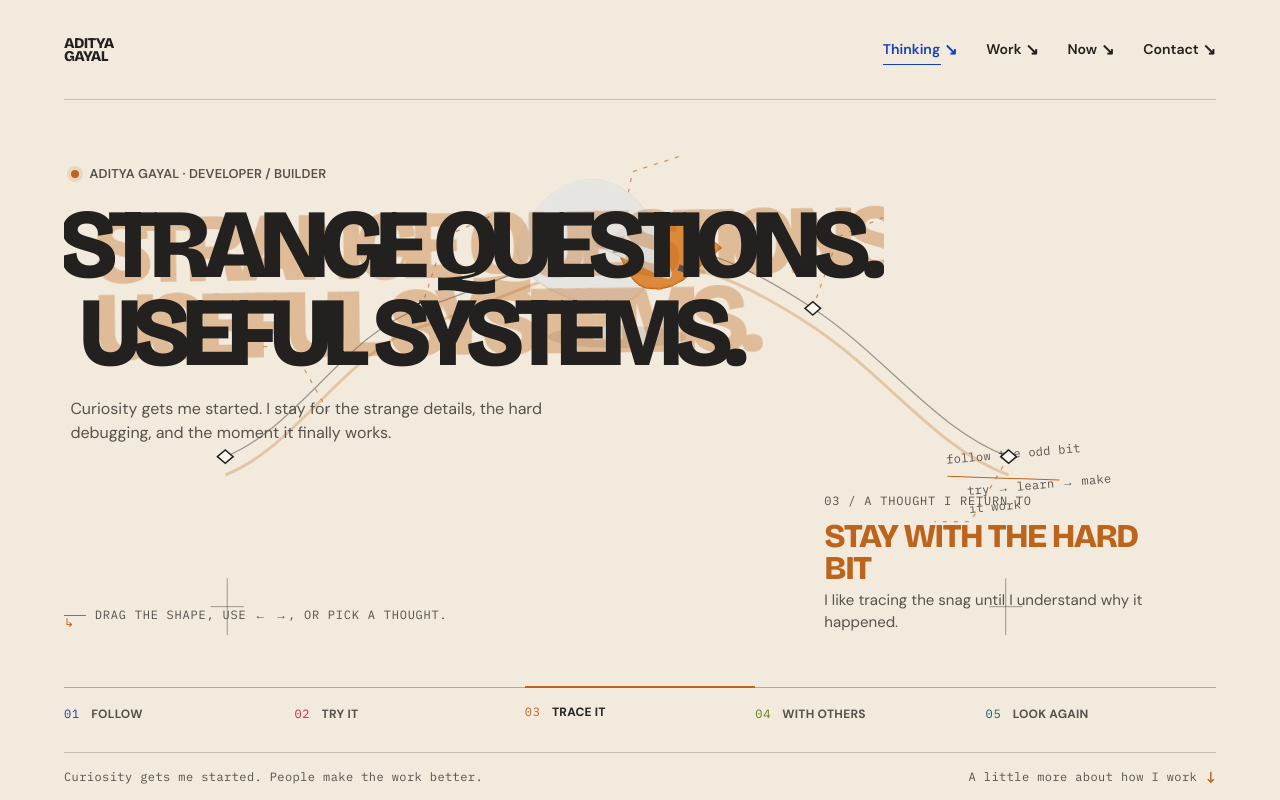
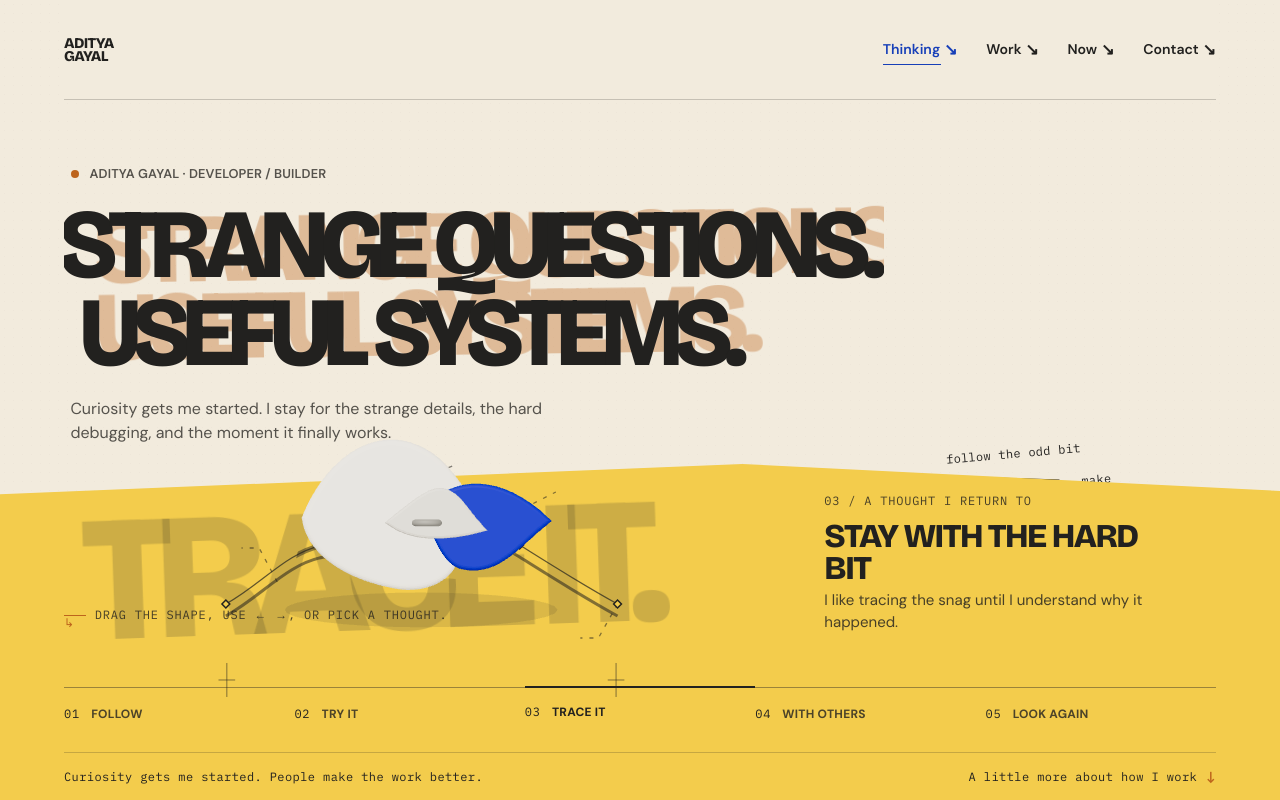
Before and after one commit to AntiDynamic/aditya-gayal-portfolio, a Next.js app: page / in a window 1280 px wide. Shown: the top 800 px of the page. Built offline with nearby package versions, Linux system fonts and the light colour scheme.

Commit message:
feat: make the hero a full color thought stage

```diff
--- a/src/app/globals.css
+++ b/src/app/globals.css
@@ -917,6 +917,115 @@ button { font: inherit; }
 .thought-control:focus-visible { outline-offset: 3px; }
 .key-instruction { position: absolute; z-index: 4; left: 0; bottom: 124px; margin: 0; color: var(--color-ink-soft); font-size: .75rem; pointer-events: none; }
 .key-instruction::before { content: "↳ "; color: var(--thought-color); }
+
+/* The hero becomes a changing visual field, not a small object floating in paper space. */
+.site-header {
+  position: sticky;
+  top: 0;
+  background: var(--color-paper);
+}
+
+.hero-field {
+  position: absolute;
+  z-index: 0;
+  top: 52%;
+  right: calc(-1 * var(--shell-gutter));
+  bottom: 0;
+  left: calc(-1 * var(--shell-gutter));
+  background-color: var(--field-color, var(--project-continuum-deep));
+  clip-path: polygon(0 9%, 58% 0, 100% 8%, 100% 100%, 0 100%);
+  transition: background-color 420ms var(--ease-settle);
+  pointer-events: none;
+}
+
+.thought-monument {
+  position: absolute;
+  z-index: 0;
+  top: 58%;
+  left: 2%;
+  max-width: 90%;
+  color: color-mix(in srgb, var(--field-ink, #fbf7ef) 18%, transparent);
+  font-family: var(--font-display), Arial, sans-serif;
+  font-size: clamp(5rem, 14vw, 13rem);
+  font-weight: 800;
+  letter-spacing: -.095em;
+  line-height: .72;
+  white-space: nowrap;
+  pointer-events: none;
+  transform: translate3d(calc(var(--type-pull, 0px) * -.18), calc(var(--type-lift, 0px) * .35), 0) rotate(-2deg);
+  transition: color 680ms var(--ease-settle), transform 140ms linear;
+}
+.fallback-key { width: clamp(240px, 29vw, 400px); }
+.key-focus-ring {
+  width: clamp(220px, 29vw, 400px);
+  height: clamp(165px, 21vw, 285px);
+}
+@media (min-width: 768px) and (max-width: 1199px) {
+  .fallback-key { width: clamp(180px, 23vw, 260px); }
+  .key-focus-ring { width: clamp(190px, 23vw, 260px); height: clamp(145px, 18vw, 210px); }
+}
+
+.thought-readout,
+.key-instruction,
+.thought-controls,
+.hero-footer {
+  color: var(--field-ink, var(--color-paper-bright));
+}
+
+.thought-title { color: var(--field-ink, var(--color-paper-bright)); }
+.thought-number,
+.thought-note,
+.key-instruction { color: color-mix(in srgb, var(--field-ink, var(--color-paper-bright)) 82%, transparent); }
+.thought-controls { border-color: color-mix(in srgb, var(--field-ink, var(--color-paper-bright)) 42%, transparent); }
+.thought-control { color: color-mix(in srgb, var(--field-ink, var(--color-paper-bright)) 80%, transparent); }
+.thought-control > span:first-child,
+.thought-control:nth-child(n) > span:first-child { color: var(--field-ink, var(--color-paper-bright)); }
+.thought-control[aria-pressed="true"] { color: var(--field-ink, var(--color-paper-bright)); }
+.thought-control[aria-pressed="true"] > span:first-child { color: var(--field-ink, var(--color-paper-bright)); }
+.thought-control[aria-pressed="true"] { border-color: var(--field-ink, var(--color-paper-bright)); }
+.thought-rail { stroke: color-mix(in srgb, var(--field-ink, #fbf7ef) 70%, transparent); }
+.thought-rail-echo,
+.thought-branches path,
+.revealed-fragments path { stroke: color-mix(in srgb, var(--field-ink, #fbf7ef) 54%, transparent); }
+.revealed-fragments text { fill: var(--field-ink, #fbf7ef); }
+.registration-mark { stroke: color-mix(in srgb, var(--field-ink, #fbf7ef) 54%, transparent); }
+.thought-stations path { fill: var(--field-color, var(--project-continuum-deep)); stroke: var(--field-ink, var(--color-paper-bright)); }
+.thought-stations path.is-active { fill: var(--field-ink, var(--color-paper-bright)); stroke: var(--field-color, var(--project-continuum-deep)); }
+.key-focus-ring { border-color: var(--field-ink, var(--color-paper-bright)); }
+.hero-footer { border-top-color: color-mix(in srgb, var(--field-ink, var(--color-paper-bright)) 42%, transparent); }
+.hero-next b { color: var(--field-ink, var(--color-paper-bright)); }
+.hero .eyebrow-dot { background: var(--thought-color, var(--project-continuum-deep)); box-shadow: none; }
+.field-notes,
+.note { color: var(--field-ink, var(--color-ink)); }
+.note-rule { background: var(--field-ink, var(--thought-color)); }
+
+@media (max-width: 767px) {
+  .site-header { z-index: 20; }
+  .hero-field {
+    top: 0;
+    bottom: -58px;
+    clip-path: polygon(0 5%, 64% 0, 100% 5%, 100% 100%, 0 100%);
+  }
+  .thought-monument {
+    top: 42%;
+    left: 1%;
+    max-width: 100%;
+    font-size: clamp(3.5rem, 18vw, 5.5rem);
+    white-space: normal;
+  }
+  .fallback-key { width: clamp(144px, 42vw, 185px); }
+  .key-focus-ring { width: 156px; height: 118px; }
+  .thought-readout,
+  .key-instruction,
+  .thought-controls,
+  .hero-footer { color: var(--field-ink, var(--color-paper-bright)); }
+}
+
+@media (prefers-reduced-motion: reduce) {
+  .hero-field,
+  .thought-monument { transition: none; }
+  .thought-monument { transform: none; }
+}
 
 .hero-footer {
   position: absolute;
--- a/src/components/reveal-key.tsx
+++ b/src/components/reveal-key.tsx
@@ -69,9 +69,11 @@ export function RevealKey() {
     const stage = stageRef.current;
     if (!stage) return;
     const progress = motionRef.current.progress;
-    const mobile = stage.getBoundingClientRect().width < 640;
-    const x = mobile ? 24 + progress * 48 : 14 + progress * 68;
-    const y = 51 - Math.sin(progress * Math.PI) * 30;
+    const width = stage.getBoundingClientRect().width;
+    const mobile = width < 640;
+    const tablet = !mobile && width < 1200;
+    const x = mobile ? 24 + progress * 52 : tablet ? 14 + progress * 34 : 16 + progress * 68;
+    const y = mobile ? 58 - Math.sin(progress * Math.PI) * 10 : tablet ? 72 - Math.sin(progress * Math.PI) * 12 : 63 - Math.sin(progress * Math.PI) * 20;
     const velocity = motionRef.current.velocity;
     const layerShift = clamp(velocity * 28, -24, 24);
     const typePull = mobile
@@ -85,17 +87,24 @@ export function RevealKey() {
     stage.style.setProperty("--key-rotation", `${-13 + progress * 24 + clamp(velocity * 8, -12, 12)}deg`);
     stage.style.setProperty("--layer-shift", `${layerShift}px`);
     stage.style.setProperty("--thought-color", color);
-    mapRef.current?.setAttribute("transform", mobile ? "translate(180 0) scale(.6 1)" : "translate(55 0) scale(.85 1)");
+    const mapTransform = mobile
+      ? "translate(175 112) scale(.65 .5)"
+      : tablet
+        ? "translate(98 144) scale(.425 .6)"
+        : "translate(75 0) scale(.85 1)";
+    mapRef.current?.setAttribute("transform", mapTransform);
     if (heroRef.current) {
       heroRef.current.style.setProperty("--reveal-progress", `${progress}`);
       heroRef.current.style.setProperty("--thought-color", color);
+      heroRef.current.style.setProperty("--field-color", thoughtStates[selectedRef.current].fieldColor);
+      heroRef.current.style.setProperty("--field-ink", thoughtStates[selectedRef.current].fieldInk);
       heroRef.current.style.setProperty("--type-pull", `${typePull}px`);
       heroRef.current.style.setProperty("--type-lift", `${clamp(Math.abs(velocity) * -9, -9, 0)}px`);
     }
     if (apertureRef.current) {
       apertureRef.current.setAttribute("transform", `translate(${x * 10} ${y * 4.2}) rotate(${-13 + progress * 26}) scale(${mobile ? 1.2 : 1.7})`);
     }
-    if (fallbackRef.current) fallbackRef.current.style.setProperty("--key-color", color);
+    if (fallbackRef.current) fallbackRef.current.style.setProperty("--key-color", thoughtStates[selectedRef.current].artifactColor);
     if (visibleRef.current) invalidateRef.current?.();
   }, []);
 
@@ -230,8 +239,9 @@ export function RevealKey() {
     const bounds = stage.getBoundingClientRect();
     const position = clamp((clientX - bounds.left) / bounds.width, 0, 1);
     const mobile = bounds.width < 640;
-    const railStart = mobile ? .24 : .14;
-    const railSpan = mobile ? .48 : .68;
+    const tablet = !mobile && bounds.width < 1200;
+    const railStart = mobile ? .24 : tablet ? .14 : .16;
+    const railSpan = mobile ? .52 : tablet ? .34 : .68;
     const next = clamp((position - railStart) / railSpan, 0, 1);
     const now = performance.now();
     const elapsed = Math.max(12, now - velocityRef.current.time);
@@ -302,7 +312,8 @@ export function RevealKey() {
   const thought = thoughtStates[selected];
 
   return (
-    <div className="reveal-system" style={{ "--thought-color": thought.color } as CSSProperties}>
+    <div className="reveal-system" style={{ "--thought-color": thought.color, "--field-color": thought.fieldColor, "--field-ink": thought.fieldInk } as CSSProperties}>
+      <div className="hero-field" aria-hidden="true" style={{ backgroundColor: thought.fieldColor }} />
       <div
         className="reveal-key"
         ref={stageRef}
@@ -330,34 +341,34 @@ export function RevealKey() {
                 className="aperture-mask-path"
                 d="M0 -42 C32 -61 68 -35 76 -7 L53 46 C37 61 10 54 -2 34 L-28 3 C-39 -13 -25 -36 0 -42Z"
                 fill="white"
-                transform="translate(100 214) scale(1.7)"
+                transform="translate(100 264) scale(2.2)"
               />
             </mask>
           </defs>
           <g ref={mapRef} className="thought-map" transform="translate(55 0) scale(.85 1)">
-          <path className="thought-rail" d="M100 214 C174 197 224 139 300 125 S425 92 500 88 S625 96 700 125 S826 198 900 214" />
-          <path className="thought-rail-echo" d="M100 222 C174 205 224 147 300 133 S425 100 500 96 S625 104 700 133 S826 206 900 222" />
+          <path className="thought-rail" d="M100 264 C174 244 224 212 300 205 S425 182 500 180 S625 182 700 205 S826 244 900 264" />
+          <path className="thought-rail-echo" d="M100 273 C174 253 224 221 300 214 S425 191 500 189 S625 191 700 214 S826 253 900 273" />
           <g className="thought-branches">
-            <path d="M205 187 L168 148 L132 148" />
-            <path d="M300 125 L324 82 L370 70" />
-            <path d="M500 88 L516 43 L568 33" />
-            <path d="M700 125 L726 82 L774 70" />
-            <path d="M900 214 L861 253 L824 253" />
+            <path d="M205 242 L168 208 L132 208" />
+            <path d="M300 205 L324 164 L370 152" />
+            <path d="M500 180 L516 135 L568 125" />
+            <path d="M700 205 L726 164 L774 152" />
+            <path d="M900 264 L861 298 L824 298" />
           </g>
           <g className="thought-stations">
-            <path className={selected === 0 ? "is-active" : undefined} d="M92 214 L100 210 L108 214 L100 218 Z" />
-            <path className={selected === 1 ? "is-active" : undefined} d="M292 125 L300 121 L308 125 L300 129 Z" />
-            <path className={selected === 2 ? "is-active" : undefined} d="M492 88 L500 84 L508 88 L500 92 Z" />
-            <path className={selected === 3 ? "is-active" : undefined} d="M692 125 L700 121 L708 125 L700 129 Z" />
-            <path className={selected === 4 ? "is-active" : undefined} d="M892 214 L900 210 L908 214 L900 218 Z" />
+            <path className={selected === 0 ? "is-active" : undefined} d="M92 264 L100 260 L108 264 L100 268 Z" />
+            <path className={selected === 1 ? "is-active" : undefined} d="M292 205 L300 201 L308 205 L300 209 Z" />
+            <path className={selected === 2 ? "is-active" : undefined} d="M492 180 L500 176 L508 180 L500 184 Z" />
+            <path className={selected === 3 ? "is-active" : undefined} d="M692 205 L700 201 L708 205 L700 209 Z" />
+            <path className={selected === 4 ? "is-active" : undefined} d="M892 264 L900 260 L908 264 L900 268 Z" />
           </g>
           <g className="revealed-fragments" mask="url(#reveal-window)">
-            <path d="M100 214 C174 197 224 139 300 125 S425 92 500 88 S625 96 700 125 S826 198 900 214" />
-            <text x="122" y="128">WHAT IF?</text>
-            <text x="430" y="282">TRY A VERSION</text>
-            <text x="703" y="320">LOOK AGAIN</text>
+            <path d="M100 264 C174 244 224 212 300 205 S425 182 500 180 S625 182 700 205 S826 244 900 264" />
+            <text x="122" y="190">WHAT IF?</text>
+            <text x="430" y="316">TRY A VERSION</text>
+            <text x="703" y="343">LOOK AGAIN</text>
           </g>
-          <path className="registration-mark" d="M85 304h34m-17-17v34M880 304h34m-17-17v34" />
+          <path className="registration-mark" d="M85 340h34m-17-17v34M880 340h34m-17-17v34" />
           </g>
         </svg>
 
@@ -392,6 +403,7 @@ export function RevealKey() {
             </SceneBoundary>
           </div>
         )}
+        <span className="thought-monument" aria-hidden="true">{thought.stageWord}</span>
         <span className="key-focus-ring" aria-hidden="true" />
       </div>
 
--- a/src/components/reveal-scene.tsx
+++ b/src/components/reveal-scene.tsx
@@ -2,7 +2,7 @@
 
 import { Canvas, useFrame, useThree } from "@react-three/fiber";
 import { useMemo, useRef } from "react";
-import { ExtrudeGeometry, Group, Mesh, Shape, Vector3 } from "three";
+import { CatmullRomCurve3, ExtrudeGeometry, Group, Mesh, Shape, TubeGeometry, Vector3 } from "three";
 import type { MutableRefObject } from "react";
 import { thoughtStates } from "./thought-states";
 
@@ -33,12 +33,10 @@ function accentShape() {
 
 function bladeShape() {
   const shape = new Shape();
-  shape.moveTo(-0.5, -0.08);
-  shape.lineTo(0.72, -0.39);
-  shape.quadraticCurveTo(0.83, -0.42, 0.79, -0.29);
-  shape.lineTo(0.32, 0.46);
-  shape.quadraticCurveTo(0.25, 0.56, 0.17, 0.47);
-  shape.lineTo(-0.5, -0.08);
+  shape.moveTo(-0.62, -0.17);
+  shape.bezierCurveTo(-0.23, -0.34, 0.17, -0.27, 0.76, -0.03);
+  shape.bezierCurveTo(0.49, 0.12, 0.32, 0.41, 0.06, 0.4);
+  shape.bezierCurveTo(-0.16, 0.38, -0.38, 0.07, -0.62, -0.17);
   return shape;
 }
 
@@ -49,30 +47,54 @@ function RevealArtifact({ motionRef, visibleRef, selected, onInvalidate }: {
   onInvalidate: (invalidate: () => void) => void;
 }) {
   const groupRef = useRef<Group>(null);
+  const petalRef = useRef<Mesh>(null);
+  const accentRef = useRef<Mesh>(null);
   const bladeRef = useRef<Mesh>(null);
   const shadowRef = useRef<Mesh>(null);
   const viewport = useThree((state) => state.viewport);
-  const mobile = viewport.width < 9;
-  const color = thoughtStates[selected].color;
-  const petal = useMemo(() => new ExtrudeGeometry(petalShape(), { depth: 0.14, bevelEnabled: true, bevelSegments: 2, steps: 1, bevelSize: 0.035, bevelThickness: 0.035, curveSegments: 9 }), []);
-  const accent = useMemo(() => new ExtrudeGeometry(accentShape(), { depth: 0.11, bevelEnabled: true, bevelSegments: 2, steps: 1, bevelSize: 0.025, bevelThickness: 0.025, curveSegments: 7 }), []);
-  const blade = useMemo(() => new ExtrudeGeometry(bladeShape(), { depth: 0.075, bevelEnabled: true, bevelSegments: 1, steps: 1, bevelSize: 0.018, bevelThickness: 0.018, curveSegments: 3 }), []);
+  const size = useThree((state) => state.size);
+  const mobile = size.width < 640;
+  const tablet = !mobile && size.width < 1200;
+  const color = thoughtStates[selected].artifactColor;
+  const petal = useMemo(() => new ExtrudeGeometry(petalShape(), { depth: 0.18, bevelEnabled: true, bevelSegments: 4, steps: 1, bevelSize: 0.055, bevelThickness: 0.05, curveSegments: 18 }), []);
+  const accent = useMemo(() => new ExtrudeGeometry(accentShape(), { depth: 0.14, bevelEnabled: true, bevelSegments: 4, steps: 1, bevelSize: 0.04, bevelThickness: 0.04, curveSegments: 16 }), []);
+  const blade = useMemo(() => new ExtrudeGeometry(bladeShape(), { depth: 0.09, bevelEnabled: true, bevelSegments: 2, steps: 1, bevelSize: 0.035, bevelThickness: 0.03, curveSegments: 8 }), []);
+  const tensionLine = useMemo(() => {
+    const curve = new CatmullRomCurve3([
+      new Vector3(-0.52, 0.4, 0.17),
+      new Vector3(-0.13, 0.59, 0.17),
+      new Vector3(0.22, 0.5, 0.17),
+      new Vector3(0.55, 0.22, 0.17),
+    ]);
+    return new TubeGeometry(curve, 28, 0.012, 6, false);
+  }, []);
   const target = useMemo(() => new Vector3(), []);
 
   useFrame(({ invalidate }, delta) => {
     onInvalidate(invalidate);
     if (!visibleRef.current) return;
     const progress = motionRef.current.progress;
-    const xPercent = mobile ? 24 + progress * 48 : 14 + progress * 68;
-    const yPercent = 51 - Math.sin(Math.PI * progress) * 30;
+    const xPercent = mobile ? 24 + progress * 52 : tablet ? 14 + progress * 34 : 16 + progress * 68;
+    const yPercent = mobile ? 58 - Math.sin(Math.PI * progress) * 10 : tablet ? 72 - Math.sin(Math.PI * progress) * 12 : 63 - Math.sin(Math.PI * progress) * 20;
     const desiredX = (xPercent / 100 - 0.5) * viewport.width;
     const desiredY = (0.5 - yPercent / 100) * viewport.height;
     if (!groupRef.current) return;
     target.set(desiredX, desiredY, 0);
     groupRef.current.position.lerp(target, 1 - Math.exp(-delta * 13));
-    const targetRotation = .1 - progress * .2 + motionRef.current.velocity * .12;
+    const targetRotation = .16 - progress * .32 + motionRef.current.velocity * .16;
     groupRef.current.rotation.z += (targetRotation - groupRef.current.rotation.z) * (1 - Math.exp(-delta * 10));
-    const targetBladeRotation = -.18 + motionRef.current.velocity * .21;
+    const targetBladeRotation = -.18 + motionRef.current.velocity * .26;
+    const tension = Math.min(1, Math.abs(motionRef.current.velocity));
+    if (accentRef.current) {
+      const accentX = .23 + Math.sin(progress * Math.PI) * .08 + tension * .2;
+      const accentZ = .08 + tension * .12;
+      accentRef.current.position.x += (accentX - accentRef.current.position.x) * (1 - Math.exp(-delta * 12));
+      accentRef.current.position.z += (accentZ - accentRef.current.position.z) * (1 - Math.exp(-delta * 12));
+    }
+    if (petalRef.current) {
+      const petalRotation = -.12 - motionRef.current.velocity * .045;
+      petalRef.current.rotation.z += (petalRotation - petalRef.current.rotation.z) * (1 - Math.exp(-delta * 10));
+    }
     if (bladeRef.current) bladeRef.current.rotation.z += (targetBladeRotation - bladeRef.current.rotation.z) * (1 - Math.exp(-delta * 12));
     if (shadowRef.current) {
       shadowRef.current.position.x = groupRef.current.position.x;
@@ -82,7 +104,11 @@ function RevealArtifact({ motionRef, visibleRef, selected, onInvalidate }: {
     const distance = groupRef.current.position.distanceTo(target);
     const rotationDistance = Math.abs(targetRotation - groupRef.current.rotation.z);
     const bladeDistance = bladeRef.current ? Math.abs(targetBladeRotation - bladeRef.current.rotation.z) : 0;
-    if (Math.max(distance, rotationDistance, bladeDistance) > .003) invalidate();
+    const petalDistance = petalRef.current ? Math.abs((-.12 - motionRef.current.velocity * .045) - petalRef.current.rotation.z) : 0;
+    const accentDistance = accentRef.current
+      ? Math.max(Math.abs((.23 + Math.sin(progress * Math.PI) * .08 + tension * .2) - accentRef.current.position.x), Math.abs((.08 + tension * .12) - accentRef.current.position.z))
+      : 0;
+    if (Math.max(distance, rotationDistance, bladeDistance, petalDistance, accentDistance) > .003) invalidate();
   });
 
   return (
@@ -90,35 +116,30 @@ function RevealArtifact({ motionRef, visibleRef, selected, onInvalidate }: {
       <ambientLight intensity={2.2} />
       <directionalLight position={[-3, 5, 8]} intensity={2.1} />
       <directionalLight position={[5, -2, 4]} intensity={.55} />
-      <mesh ref={shadowRef} position={[0, -1.45, -0.65]} scale={[1.12, .18, 1]}>
+      <mesh ref={shadowRef} position={[0, -1.7, -0.65]} scale={[2.2, .28, 1]}>
         <circleGeometry args={[1, 32]} />
         <meshBasicMaterial color="#494236" transparent opacity={.13} depthWrite={false} />
       </mesh>
-      <group ref={groupRef} scale={mobile ? (viewport.width < 6.5 ? .82 : .92) : 1.35}>
-        <mesh geometry={petal} position={[-.04, 0, 0]} rotation={[0, 0, -.12]}>
-          <meshStandardMaterial color={ivory} roughness={.67} metalness={.02} />
+      <group ref={groupRef} scale={mobile ? (size.width < 375 ? 1.05 : 1.2) : tablet ? 1.55 : 3.05}>
+        <mesh ref={petalRef} geometry={petal} position={[-.04, 0, 0]} rotation={[0, 0, -.12]}>
+          <meshStandardMaterial color={ivory} roughness={.76} metalness={.015} />
         </mesh>
-        <mesh geometry={accent} position={[.23, -.02, .08]} rotation={[0, 0, -.15]}>
-          <meshStandardMaterial color={color} roughness={.52} metalness={.03} />
+        <mesh ref={accentRef} geometry={accent} position={[.23, -.02, .08]} rotation={[0, 0, -.15]}>
+          <meshStandardMaterial color={color} roughness={.63} metalness={.02} />
         </mesh>
         <mesh ref={bladeRef} geometry={blade} position={[.12, .02, .2]} rotation={[0, 0, -.18]} scale={[.72, .75, 1]}>
           <meshStandardMaterial color="#d6cfc2" roughness={.58} metalness={.04} />
         </mesh>
-        <mesh position={[.06, -.03, .31]}>
-          <cylinderGeometry args={[.105, .105, .075, 24]} />
-          <meshStandardMaterial color={metals} metalness={.48} roughness={.38} />
+        <mesh position={[.06, -.03, .31]} rotation={[Math.PI / 2, 0, 0]}>
+          <torusGeometry args={[.125, .035, 8, 32]} />
+          <meshStandardMaterial color={metals} metalness={.35} roughness={.46} />
         </mesh>
-        <mesh position={[.06, -.03, .36]}>
+        <mesh position={[.06, -.03, .35]}>
           <cylinderGeometry args={[.033, .033, .018, 20]} />
           <meshStandardMaterial color="#f6f0e6" roughness={.45} />
         </mesh>
-        <mesh position={[.83, -.28, .23]} rotation={[0, 0, -.38]}>
-          <boxGeometry args={[.2, .075, .065]} />
-          <meshStandardMaterial color="#4a4742" roughness={.94} />
-        </mesh>
-        <mesh position={[-.52, .4, .12]} rotation={[0, 0, .36]}>
-          <boxGeometry args={[.55, .018, .012]} />
-          <meshStandardMaterial color="#aaa194" roughness={.92} />
+        <mesh geometry={tensionLine}>
+          <meshStandardMaterial color="#857d70" roughness={.88} />
         </mesh>
       </group>
     </>
--- a/src/components/thought-states.ts
+++ b/src/components/thought-states.ts
@@ -6,6 +6,10 @@ export const thoughtStates = [
     note: "Sometimes the side path is the one I want to follow.",
     reveal: "What if?",
     color: "#173fb8",
+    fieldColor: "#173fb8",
+    fieldInk: "#fbf7ef",
+    stageWord: "WHAT IF?",
+    artifactColor: "#c5e53c",
   },
   {
     number: "02",
@@ -14,6 +18,10 @@ export const thoughtStates = [
     note: "An idea changes once I can try it for real.",
     reveal: "Try it.",
     color: "#c62942",
+    fieldColor: "#c62942",
+    fieldInk: "#fbf7ef",
+    stageWord: "TRY IT.",
+    artifactColor: "#f3cc4c",
   },
   {
     number: "03",
@@ -22,6 +30,10 @@ export const thoughtStates = [
     note: "I like tracing the snag until I understand why it happened.",
     reveal: "Why did it break?",
     color: "#bd641c",
+    fieldColor: "#f3cc4c",
+    fieldInk: "#22211f",
+    stageWord: "TRACE IT.",
+    artifactColor: "#173fb8",
   },
   {
     number: "04",
@@ -30,6 +42,10 @@ export const thoughtStates = [
     note: "Someone else’s perspective can change the shape of the idea.",
     reveal: "Look from here.",
     color: "#627b10",
+    fieldColor: "#c5e53c",
+    fieldInk: "#22211f",
+    stageWord: "WITH OTHERS.",
+    artifactColor: "#c62942",
   },
   {
     number: "05",
@@ -38,5 +54,9 @@ export const thoughtStates = [
     note: "The last pass is where small details start to matter.",
     reveal: "One more pass.",
     color: "#087b87",
+    fieldColor: "#20bed0",
+    fieldInk: "#22211f",
+    stageWord: "LOOK AGAIN.",
+    artifactColor: "#c62942",
   },
 ] as const;
```
Also changed, not shown: src/components/build-sequence.tsx (+4 -4 lines), 1 other file (tests, documents, lock files or other folders).
